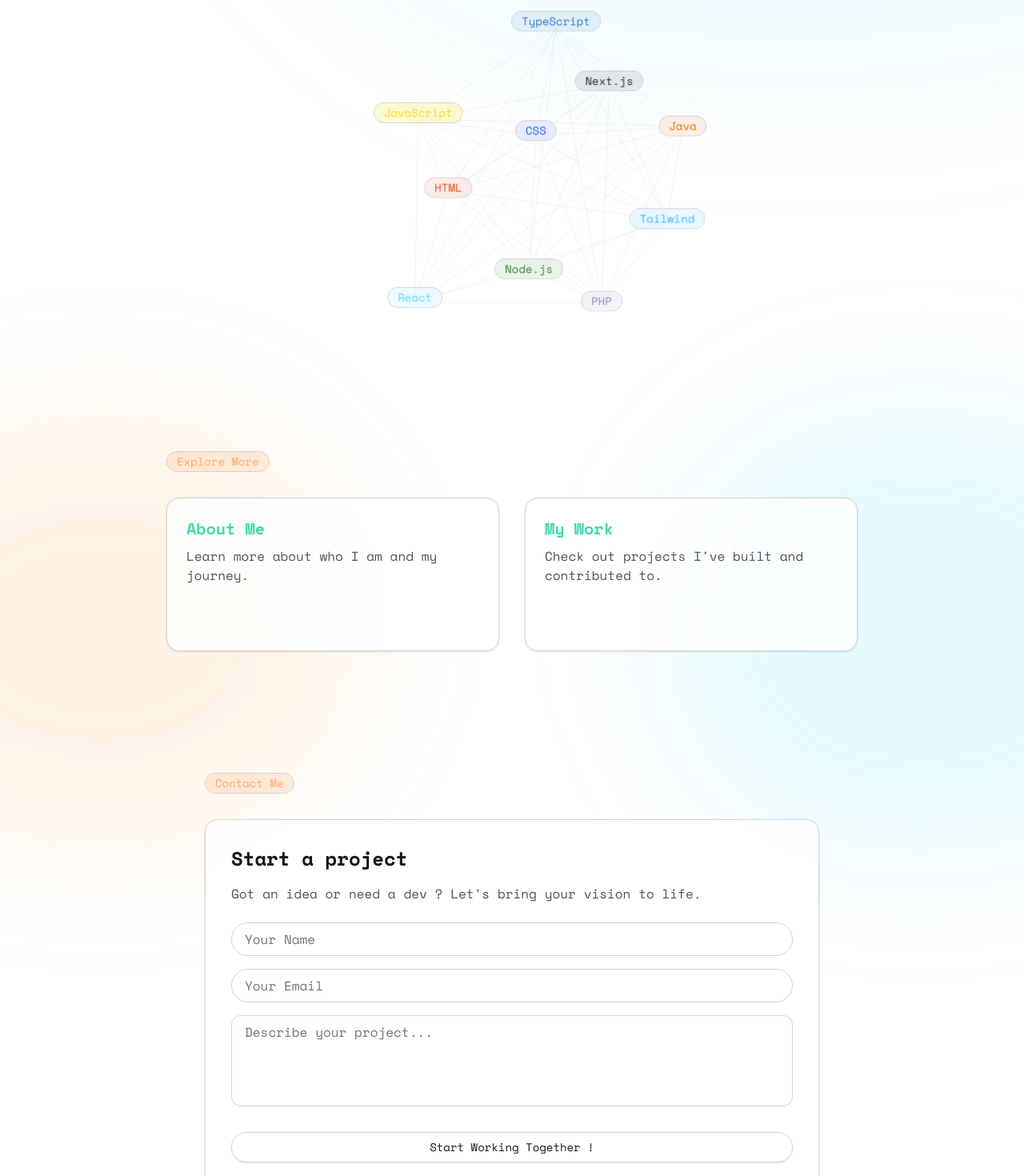
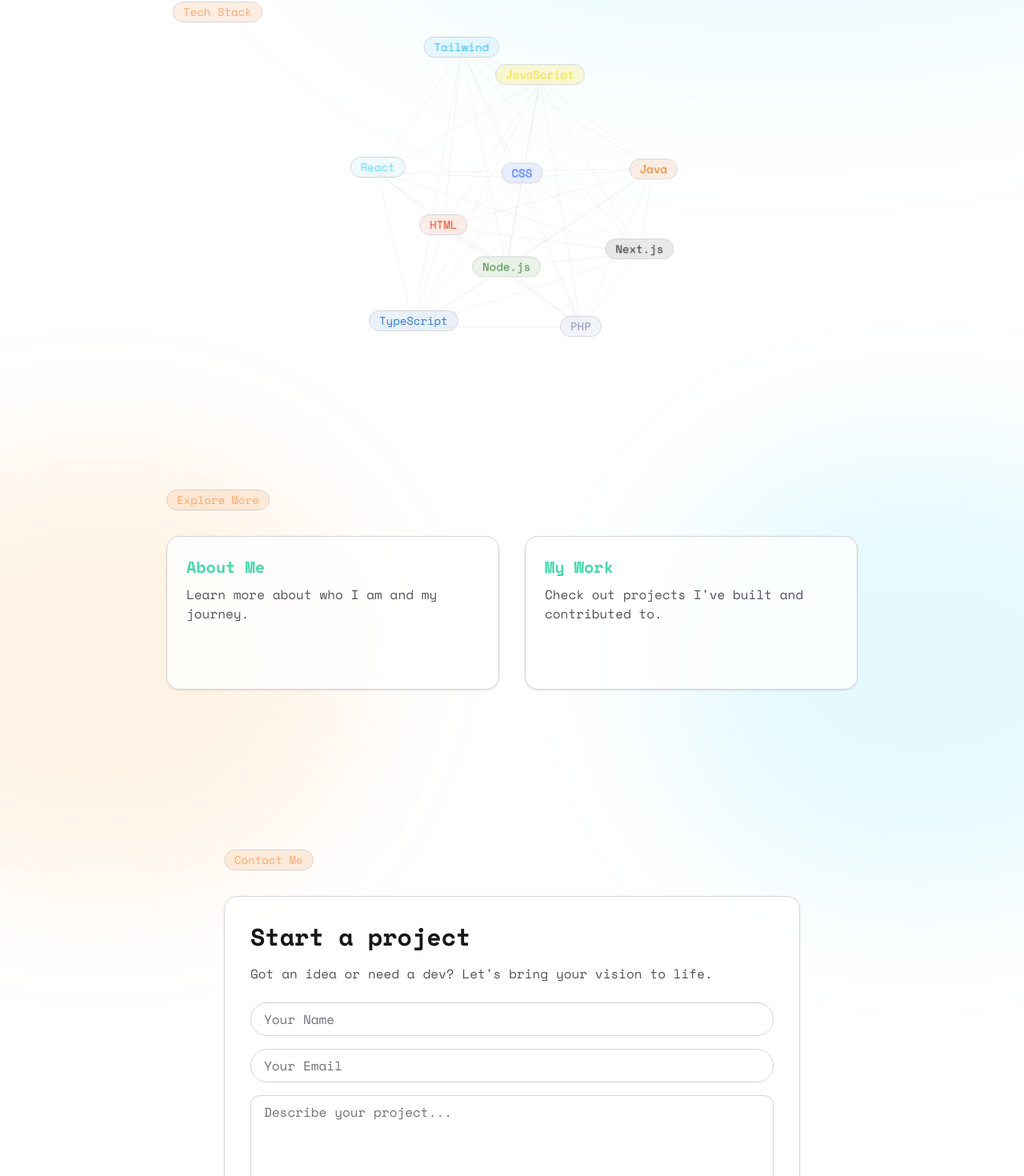
Before and after one commit to Miche1-Pierre/ai-portfolio, a Next.js app: page / in a window 1280 px wide. Shown: the part 660-2130 px from the top of the page at 80% size. Built offline with nearby package versions, Linux system fonts and the light colour scheme.

Commit message:
style: adjust layout and spacing in Home component for improved readability refactor: update FloatingBadgeCloud to use dynamic radius based on container size

```diff
--- a/src/app/page.tsx
+++ b/src/app/page.tsx
@@ -37,7 +37,7 @@ export default function Home() {
         <NavigationMenu />
       </header>
 
-      <main className="flex-grow px-6 sm:px-20 py-10 flex flex-col gap-28 items-center text-left mt-20">
+      <main className="flex-grow px-6 sm:px-20 py-10 flex flex-col gap-28 items-center text-left mt-10 md:mt-10 lg:mt-20">
         {/* Hero */}
         <section className="max-w-3xl">
           <Badge>Home</Badge>
@@ -49,12 +49,14 @@ export default function Home() {
             <span className="text-[#45d8ac]">meaningful</span>.
           </h1>
           <p className="mt-6 text-lg text-zinc-600 dark:text-zinc-400">
-            I&apos;m a junior web developer focused on creating clean and functional digital experiences while continuously learning and improving.
+            I&apos;m a junior web developer focused on creating clean and
+            functional digital experiences while continuously learning and
+            improving.
           </p>
         </section>
 
         {/* Tech Stack */}
-        <section className="w-3xl">
+        <section className="w-full max-w-4xl px-4 sm:px-6 mx-auto lg:mt-12">
           <Badge className="mb-8">Tech Stack</Badge>
           <FloatingBadgeCloud />
         </section>
@@ -124,13 +126,20 @@ export default function Home() {
         </section>
 
         {/* Contact / Call to action */}
-        <section className="w-3xl" id="contact">
+        <section
+          className="w-full max-w-3xl px-4 sm:px-6 mx-auto mt-12"
+          id="contact"
+        >
           <Badge>Contact Me</Badge>
-          <Card className="p-6 sm:p-8 text-center sm:text-left mt-8">
-            <h2 className="text-2xl font-semibold mb-4">Start a project</h2>
+
+          <Card className="p-5 sm:p-8 text-center sm:text-left mt-8">
+            <h2 className="text-2xl sm:text-3xl font-semibold mb-4">
+              Start a project
+            </h2>
             <p className="text-base mb-6 text-zinc-600 dark:text-zinc-400">
-              Got an idea or need a dev ? Let&apos;s bring your vision to life.
+              Got an idea or need a dev? Let&apos;s bring your vision to life.
             </p>
+
             <form className="flex flex-col gap-4">
               <Input type="text" placeholder="Your Name" required />
               <Input type="email" placeholder="Your Email" required />
@@ -140,7 +149,7 @@ export default function Home() {
                 required
               />
               <Button className="mt-4" type="submit" variant="outline">
-                Start Working Together !
+                Start Working Together!
               </Button>
             </form>
           </Card>
--- a/src/components/FloatingBadgeCloud.tsx
+++ b/src/components/FloatingBadgeCloud.tsx
@@ -17,7 +17,6 @@ const techs: { name: string; color: BadgeColor }[] = [
 ];
 
 const MIN_DISTANCE = 90;
-const RADIUS = 250;
 const MAX_TRIES = 100;
 
 function getRandomPosition(radius: number) {
@@ -33,7 +32,7 @@ function distance(a: { x: number; y: number }, b: { x: number; y: number }) {
   return Math.sqrt((a.x - b.x) ** 2 + (a.y - b.y) ** 2);
 }
 
-function generatePositions(): { x: number; y: number }[] | null {
+function generatePositions(radius: number): { x: number; y: number }[] | null {
   const placedPositions: { x: number; y: number }[] = [];
 
   for (let i = 0; i < techs.length; i++) {
@@ -41,7 +40,7 @@ function generatePositions(): { x: number; y: number }[] | null {
     let tries = 0;
 
     while (tries < MAX_TRIES) {
-      const candidate = getRandomPosition(RADIUS);
+      const candidate = getRandomPosition(radius);
       const tooClose = placedPositions.some(
         (p) => distance(p, candidate) < MIN_DISTANCE
       );
@@ -53,9 +52,7 @@ function generatePositions(): { x: number; y: number }[] | null {
       tries++;
     }
 
-    if (pos === null) {
-      return null;
-    }
+    if (pos === null) return null;
     placedPositions.push(pos);
   }
 
@@ -68,17 +65,22 @@ export default function FloatingBadgeCloud() {
   const [containerSize, setContainerSize] = useState({ width: 0, height: 0 });
 
   useEffect(() => {
+    if (containerSize.width === 0) return;
+
+    const dynamicRadius = containerSize.width * 0.28;
+
     let attempts = 0;
     let newPositions = null;
 
+
     while (attempts < 10) {
-      newPositions = generatePositions();
+      newPositions = generatePositions(dynamicRadius);
       if (newPositions) break;
       attempts++;
     }
 
     if (newPositions) setPositions(newPositions);
-  }, []);
+  }, [containerSize.width]);
 
   useLayoutEffect(() => {
     const container = containerRef.current;
@@ -113,11 +115,14 @@ export default function FloatingBadgeCloud() {
 
   return (
     <div
-      className="relative mx-auto z-1"
-      style={{ width: 800, height: 400 }}
+      className="relative mx-auto"
       ref={containerRef}
+      style={{
+        width: "100%",
+        maxWidth: "800px",
+        aspectRatio: "2 / 1",
+      }}
     >
-
       {/* Lignes entre les badges */}
       <svg
         className="absolute inset-0 pointer-events-none"
```
